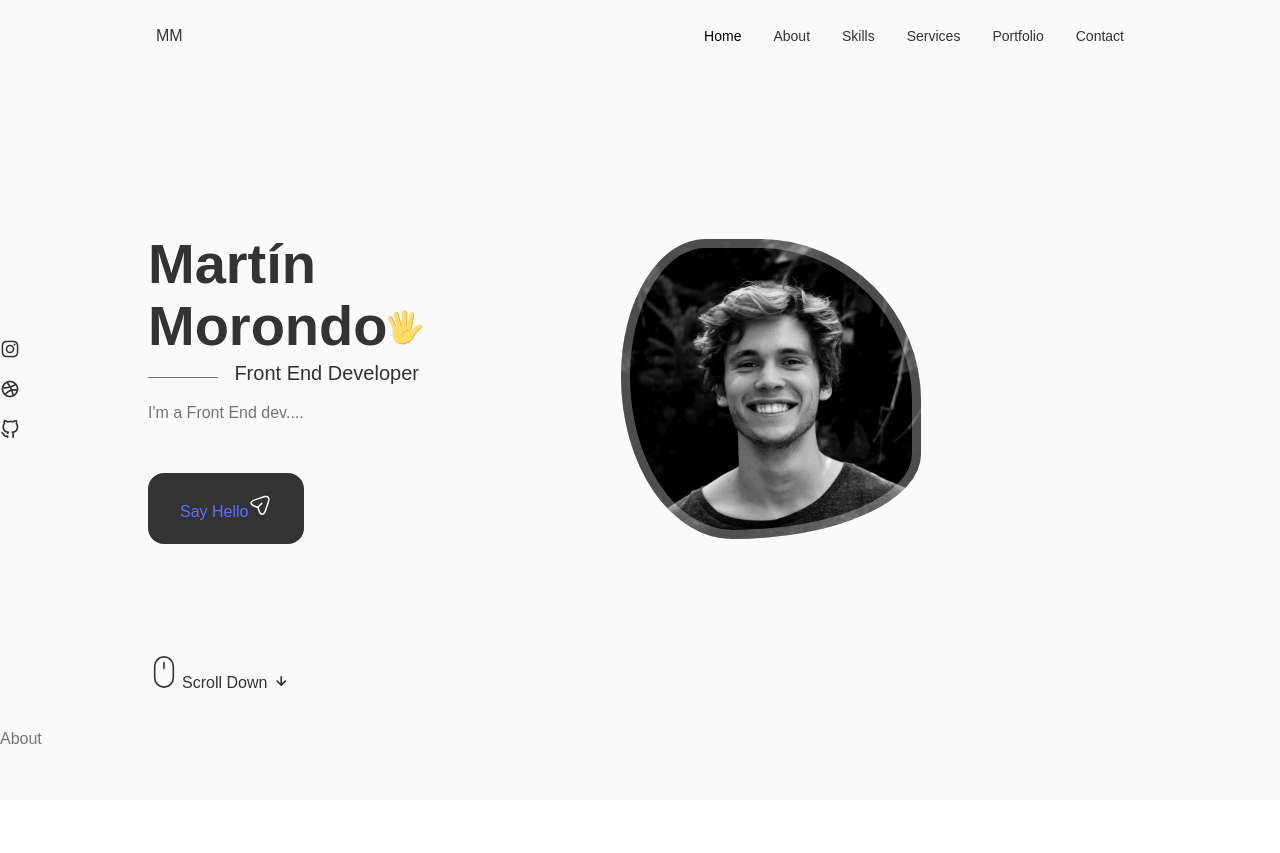
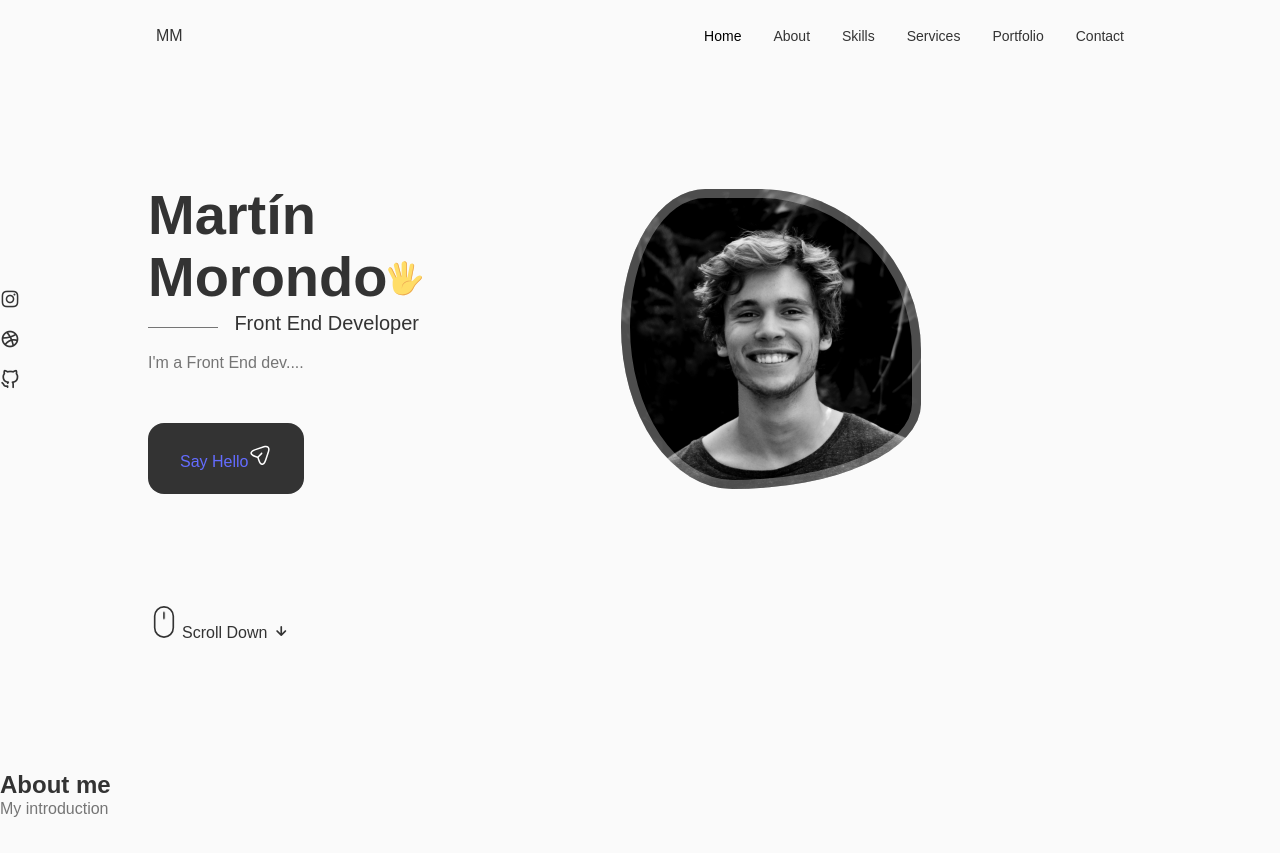
Before and after one commit to martinmorondo/portfolio-con-react, a React (Vite) app: page / in a window 1280 px wide. Before the commit the page ends 800 px from the top, so only its background shows below. Built offline with nearby package versions, Linux system fonts and the light colour scheme.

Commit message:
I added a <section> tag with a <h2> and a <span>

```diff
--- a/src/components/about/About.jsx
+++ b/src/components/about/About.jsx
@@ -2,7 +2,12 @@ import React from 'react'
 
 const About = () => {
   return (
-    <div>About</div>
+    <section className='about section' id='about'>
+      <h2 className='section-title'>About me</h2>
+      <span className='section-subtitle'>My introduction</span>
+
+
+    </section>
   )
 }
 
```
